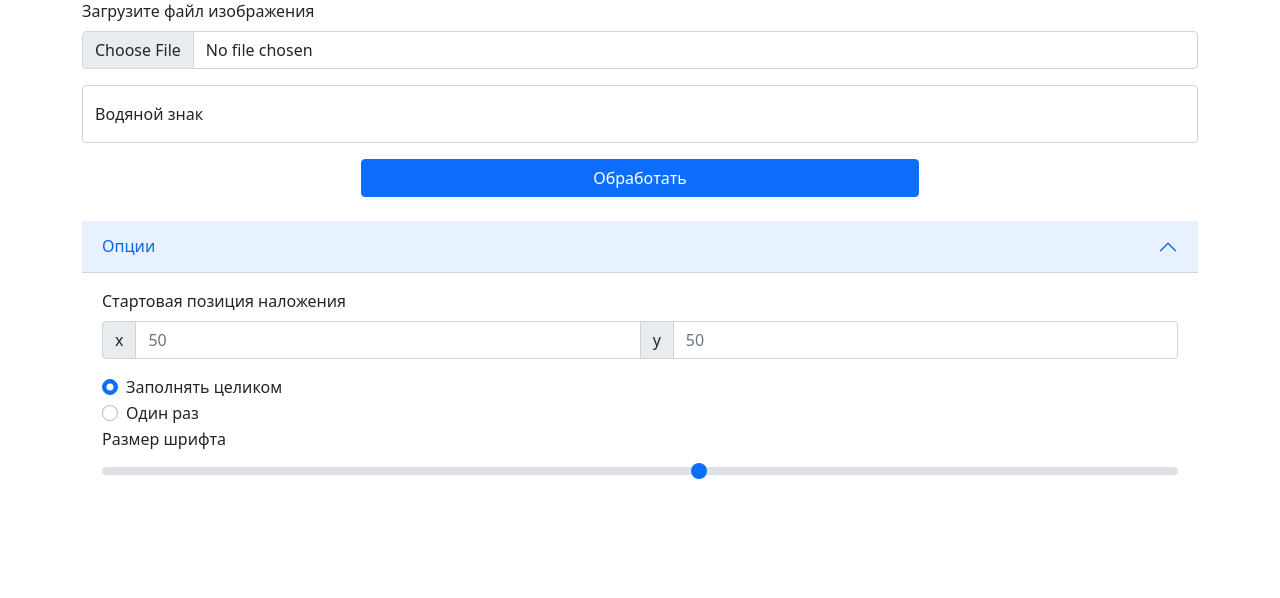
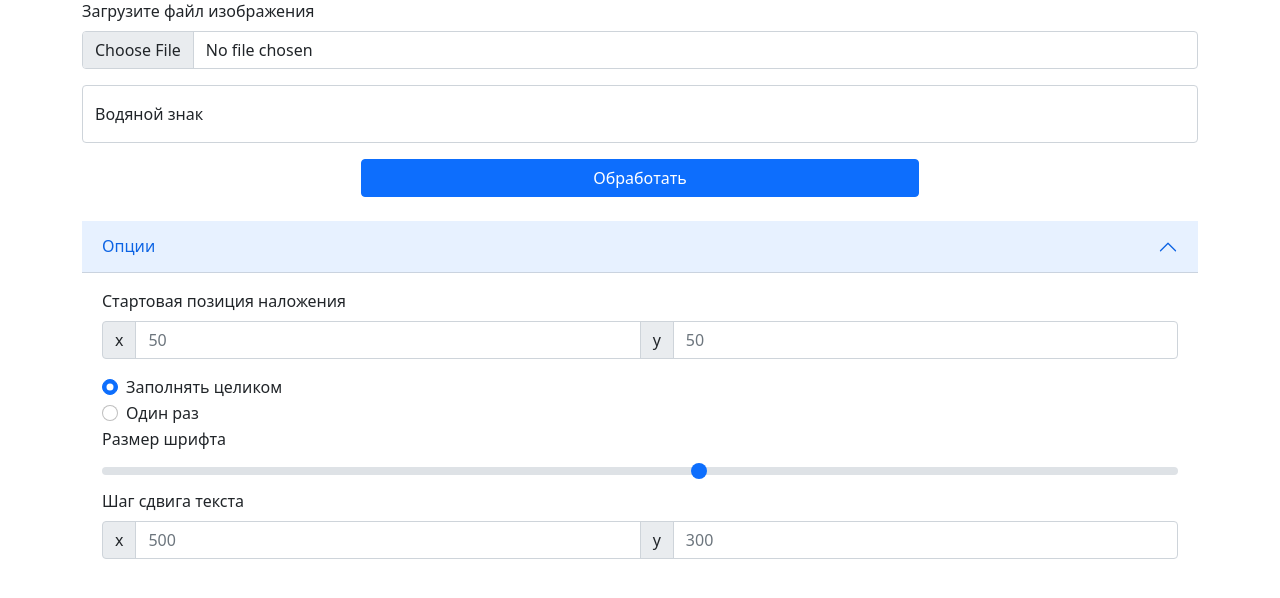
Before and after one commit to flikos/watermark, a Flask app: page / in a window 1280 px wide, after a click on "Опции". Shown: the part 105-703 px from the top of the page. Run offline with Flask 2, Linux system fonts and the light colour scheme; some libraries are stand-ins or nearby versions.

Commit message:
add shift step

```diff
--- a/app.py
+++ b/app.py
@@ -51,6 +51,11 @@ def upload_file():
             start_y = int(request.form['start_y']
                           ) if request.form['start_y'] else 50
             start_position = (start_x, start_y)
+            shift_step_x = int(request.form['shift_step_x']
+                          ) if request.form['shift_step_x'] else 50
+            shift_step_y = int(request.form['shift_step_y']
+                          ) if request.form['shift_step_y'] else 50
+            shift_step = (shift_step_x, shift_step_y)
             fill_text = (request.form['fill'] == 'optionAll')
             font_ratio = int(request.form['font_ratio'])
             watermark_text = request.form['watermark'] if request.form['watermark'] else 'Водяной знак'
@@ -58,8 +63,9 @@ def upload_file():
                 filename,
                 watermark_text,
                 startpos=start_position,
+                shift_step=shift_step,
                 font_ratio=font_ratio,
-                fill_text=fill_text
+                fill_text=fill_text,
             )
             return redirect(url_for('get_image', filename=watermark_file))
             # return redirect(url_for('upload_file'))
--- a/models.py
+++ b/models.py
@@ -37,6 +37,8 @@ class Watermark:
         text='watermark',
         color_text='gray',
         start_position=(50, 50),
+        # шаг смещения наложения повторения
+        shift_step=(50, 50),
         # возможно лишнее, тк есть font.size
         font_ratio=1,
         fill_text=True,
--- a/templates/index.html
+++ b/templates/index.html
@@ -68,6 +68,15 @@
                         <label for="customRange3" class="form-label">Размер шрифта</label>
                         <input type="range" class="form-range" min="1" max="10" step="1" id="customRange3"
                             name="font_ratio">
+                        <label class="form-label">Шаг сдвига текста</label>
+                        <div class="input-group mb-3">
+                            <span class="input-group-text">x</span>
+                            <input type="text" aria-label="shift_step_x" class="form-control" placeholder="500"
+                                name="shift_step_x">
+                            <span class="input-group-text">y</span>
+                            <input type="text" aria-label="shift_step_y" class="form-control" placeholder="300"
+                                name="shift_step_y">
+                        </div>
                     </div>
                 </div>
             </div>
```
Also changed, not shown: watermark.py (+14 -2 lines).
